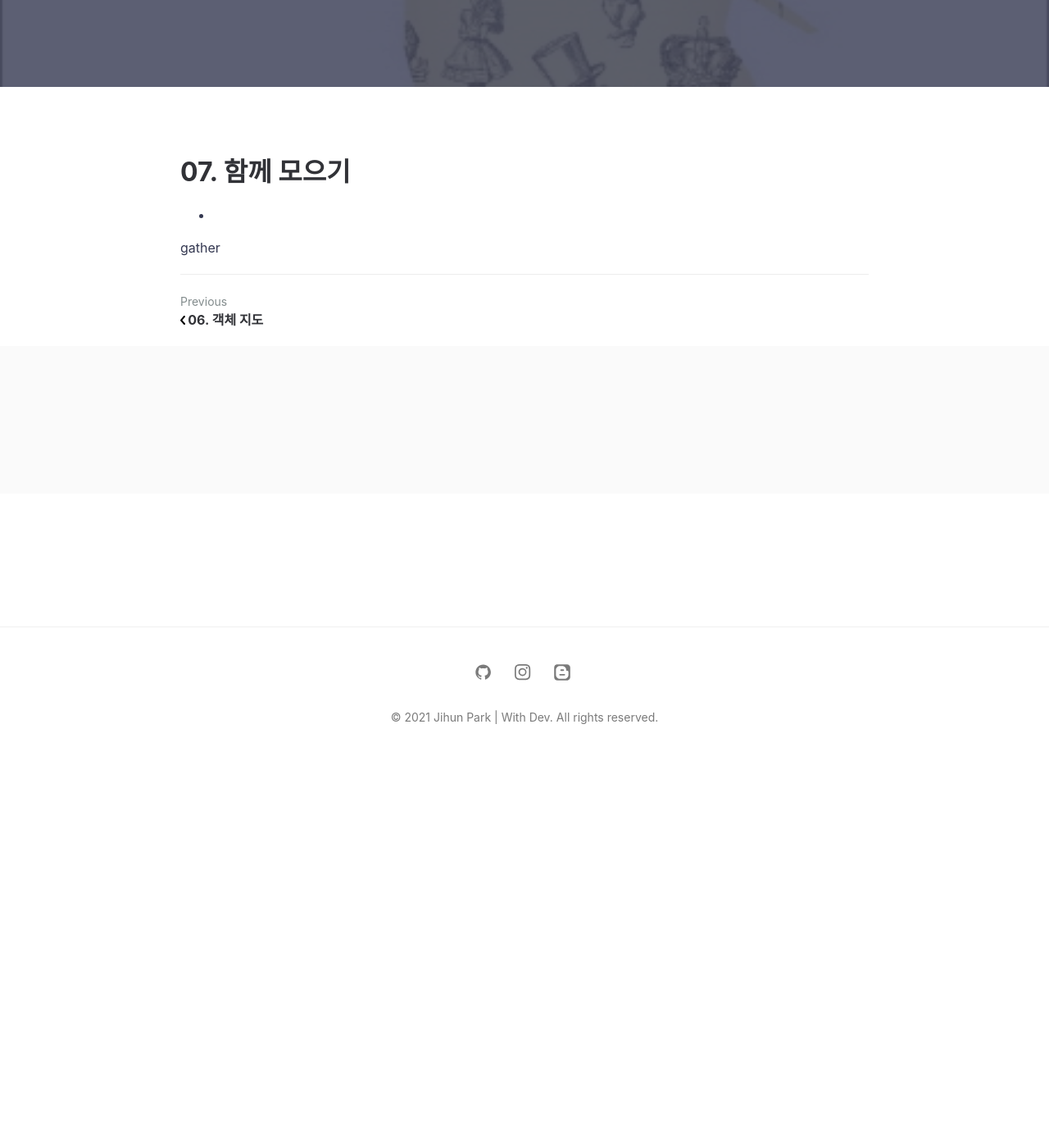
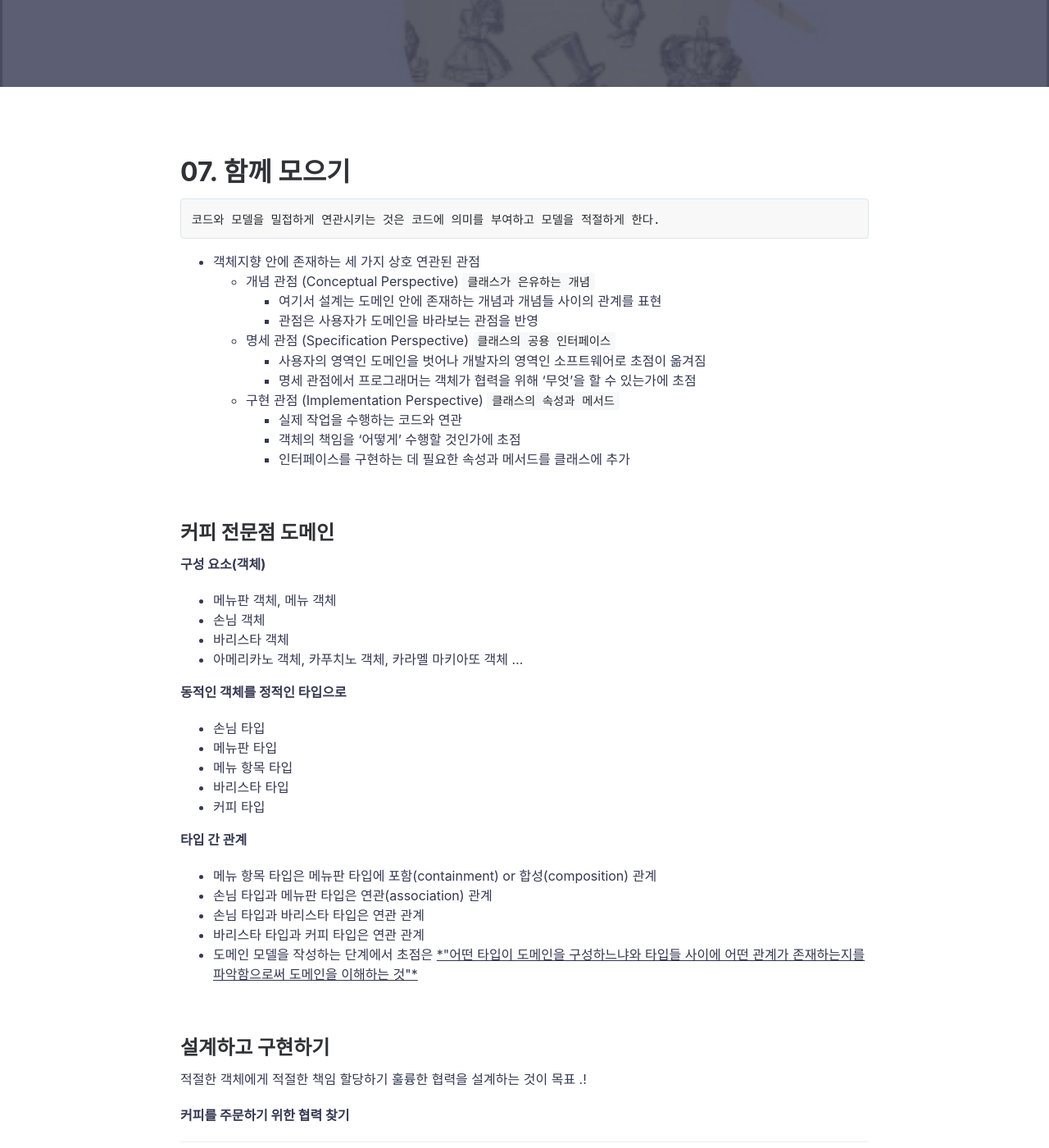
Before and after one commit to jihunparkme/jihunparkme.github.io, a Jekyll site: the page built from _posts/2021-02-17-TheEOO-함께-모으기.md, in a window 1280 px wide and 1400 px high, scrolled down 470 px. Shown: the whole window at 82% size. Built offline with Jekyll 4.4.1, drawn with Linux system fonts in a browser that asks for light colours; comment, search, counter and statistics services are not loaded.

Commit message:
add contetns

````diff
--- a/_posts/2021-02-17-TheEOO-함께-모으기.md
+++ b/_posts/2021-02-17-TheEOO-함께-모으기.md
@@ -9,6 +9,51 @@ featured-img: TheEOO
 
 # 07. 함께 모으기
 
--
+```
+코드와 모델을 밀접하게 연관시키는 것은 코드에 의미를 부여하고 모델을 적절하게 한다.
+```
 
-gather
+- 객체지향 안에 존재하는 세 가지 상호 연관된 관점
+  - 개념 관점 (Conceptual Perspective) `클래스가 은유하는 개념`
+    - 여기서 설계는 도메인 안에 존재하는 개념과 개념들 사이의 관계를 표현
+    - 관점은 사용자가 도메인을 바라보는 관점을 반영
+  - 명세 관점 (Specification Perspective) `클래스의 공용 인터페이스`
+    - 사용자의 영역인 도메인을 벗어나 개발자의 영역인 소프트웨어로 초점이 옮겨짐
+    - 명세 관점에서 프로그래머는 객체가 협력을 위해 '무엇'을 할 수 있는가에 초점
+  - 구현 관점 (Implementation Perspective) `클래스의 속성과 메서드`
+    - 실제 작업을 수행하는 코드와 연관
+    - 객체의 책임을 '어떻게' 수행할 것인가에 초점
+    - 인터페이스를 구현하는 데 필요한 속성과 메서드를 클래스에 추가
+
+<br>
+
+## 커피 전문점 도메인
+
+**구성 요소(객체)**
+- 메뉴판 객체, 메뉴 객체
+- 손님 객체
+- 바리스타 객체
+- 아메리카노 객체, 카푸치노 객체, 카라멜 마키아또 객체 ...
+
+**동적인 객체를 정적인 타입으로**
+- 손님 타입
+- 메뉴판 타입
+- 메뉴 항목 타입
+- 바리스타 타입
+- 커피 타입
+
+**타입 간 관계**
+- 메뉴 항목 타입은 메뉴판 타입에 포함(containment) or 합성(composition) 관계
+- 손님 타입과 메뉴판 타입은 연관(association) 관계
+- 손님 타입과 바리스타 타입은 연관 관계
+- 바리스타 타입과 커피 타입은 연관 관계
+- 도메인 모델을 작성하는 단계에서 초점은 <u>*"어떤 타입이 도메인을 구성하느냐와 타입들 사이에 어떤 관계가 존재하는지를 파악함으로써 도메인을 이해하는 것"*</u>
+
+<br>
+
+## 설계하고 구현하기
+
+적절한 객체에게 적절한 책임 할당하기
+훌륭한 협력을 설계하는 것이 목표 .!
+
+**커피를 주문하기 위한 협력 찾기**
````
